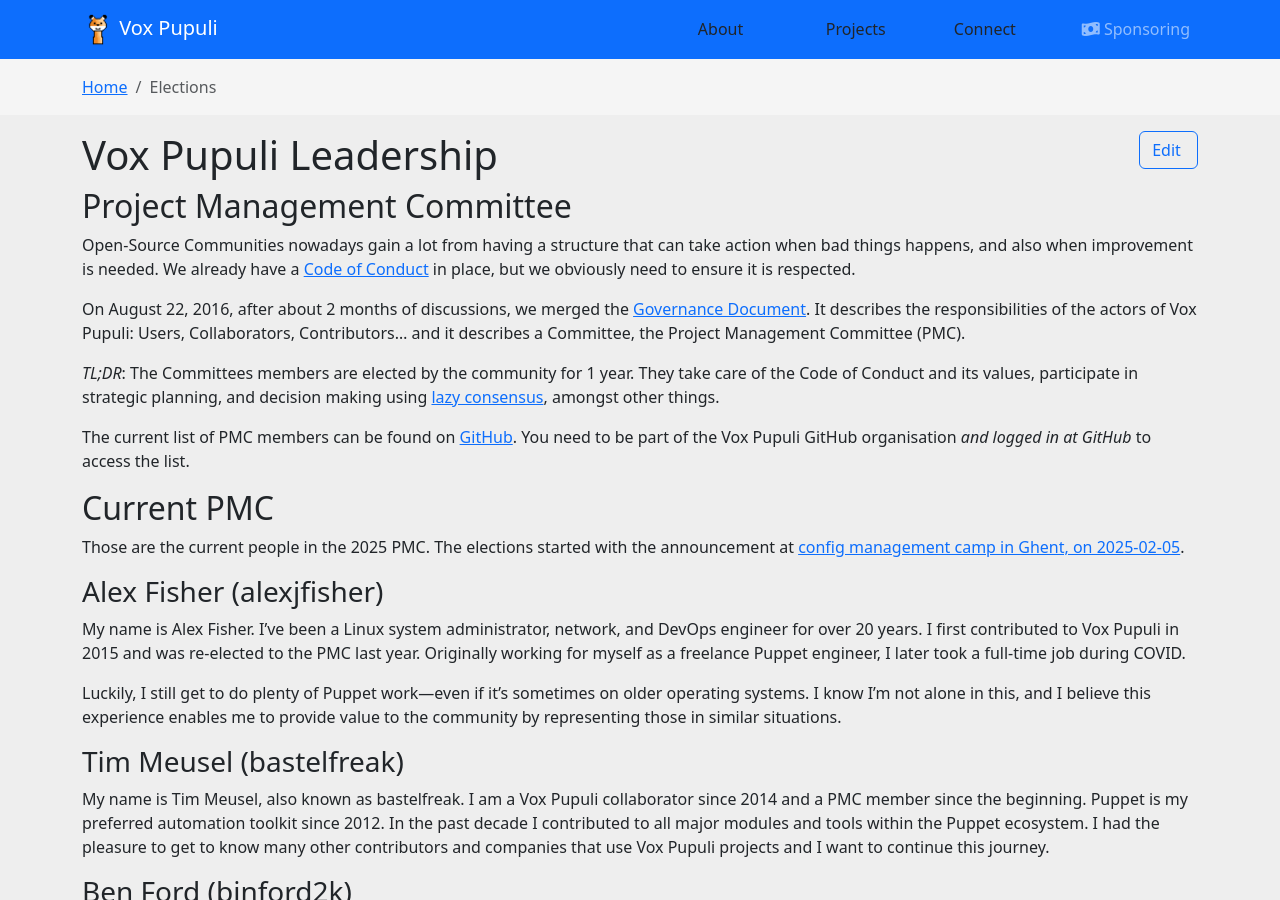
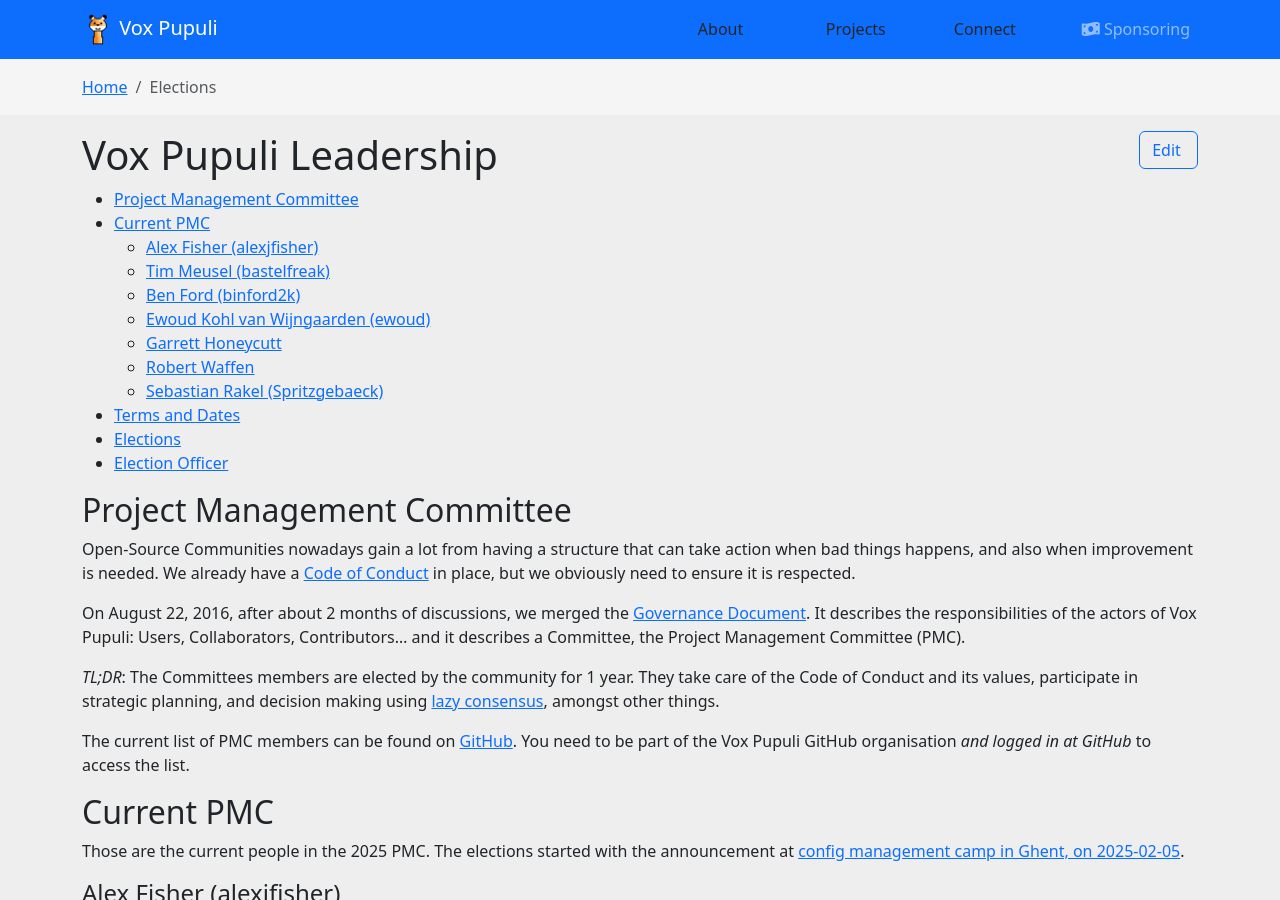
Before and after one commit to voxpupuli/voxpupuli.github.io, a Jekyll site: the page built from elections/index.md, in a window 1280 px wide and 900 px high. Built offline with Jekyll 4.4.1, drawn with Linux system fonts in a browser that asks for light colours; nearby versions of some CDN libraries.

Commit message:
Election: Add ToC and fix headers

```diff
--- a/elections/index.md
+++ b/elections/index.md
@@ -2,6 +2,9 @@
 layout: page
 title: Vox Pupuli Leadership
 ---
+
+* TOC
+{:toc}
 
 ## Project Management Committee
 
@@ -23,7 +26,7 @@
 Those are the current people in the 2025 PMC.
 The elections started with the announcement at [config management camp in Ghent, on 2025-02-05][2025].
 
-### Alex Fisher (alexjfisher)
+#### Alex Fisher (alexjfisher)
 
 My name is Alex Fisher.
 I've been a Linux system administrator, network, and DevOps engineer for over 20 years.
@@ -33,7 +36,7 @@
 Luckily, I still get to do plenty of Puppet work—even if it's sometimes on older operating systems.
 I know I'm not alone in this, and I believe this experience enables me to provide value to the community by representing those in similar situations.
 
-### Tim Meusel (bastelfreak)
+#### Tim Meusel (bastelfreak)
 
 My name is Tim Meusel, also known as bastelfreak.
 I am a Vox Pupuli collaborator since 2014 and a PMC member since the beginning.
@@ -41,7 +44,7 @@
 In the past decade I contributed to all major modules and tools within the Puppet ecosystem.
 I had the pleasure to get to know many other contributors and companies that use Vox Pupuli projects and I want to continue this journey.
 
-### Ben Ford (binford2k)
+#### Ben Ford (binford2k)
 
 Ben is a software engineer and community leader with extensive knowledge and expertise in the Puppet ecosystem.
 He's honored to call many of you friend and learn from you every day.
@@ -51,14 +54,14 @@
 He has been in this community for ages and has always played a very active role.
 In a past life, he was in charge of community at Puppet Labs / Puppet / Puppet by Perforce and, as a result, couldn't really be on the PMC due to a conflict of interest... that is no longer the case.
 
-### Ewoud Kohl van Wijngaarden (ewoud)
+#### Ewoud Kohl van Wijngaarden (ewoud)
 
 My name is Ewoud Kohl van Wijngaarden, more commonly known as ekohl on GitHub.
 I've been around in the Vox Pupuli community since 2016 and a PMC member for the past 2 years.
 I was going to say not a lot has changed since my 2023 & 2024 nominations but then we forget the OpenVox situation.
 In my next term OpenVox and the increased demands it puts on Vox Pupuli will have my focus.
 
-### Garrett Honeycutt
+#### Garrett Honeycutt
 
 Garrett Honeycutt is a contributor to the Puppet ecosystem since 2007.
 He authored the first style guide and helped create the first certification.
@@ -67,7 +70,7 @@
 He is an organizer of Configuration Management Camp and led a session on Vox Pupuli's governance.
 With Vox Pupuli taking on OpenVox, he would like to join the PMC to ensure we have a well-designed and effective governance structure to support these new responsibilities and ensure the success of OpenVox and our community.
 
-### Robert Waffen
+#### Robert Waffen
 
 My Name is Robert Waffen.
 I'm a german Automation Engineer @ betadots.
@@ -75,7 +78,7 @@
 Next to Puppet I also like to write some Ruby code.
 In my free time I like to play pc games, watch every scifi available to me, or read manags and comics.
 
-### Sebastian Rakel (Spritzgebaeck)
+#### Sebastian Rakel (Spritzgebaeck)
 
 My name is Sebastian Rakel, I'm a german cloud engineer/devops dude in a small company named ServiceERP and love to automate things.
 In my free time I'm chairman of a hackerspace (Forschung und Technik e.V.), husband of a beautiful wife and father of an awesome daughter.
```
